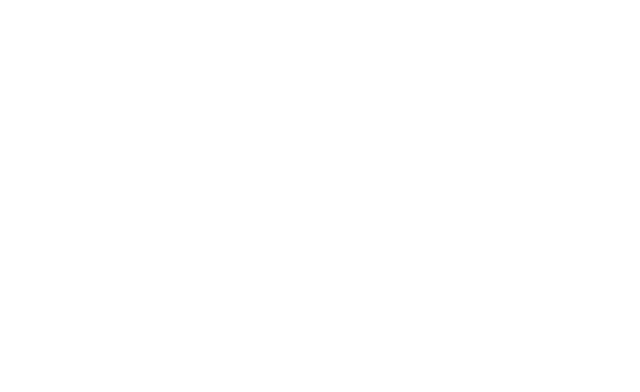
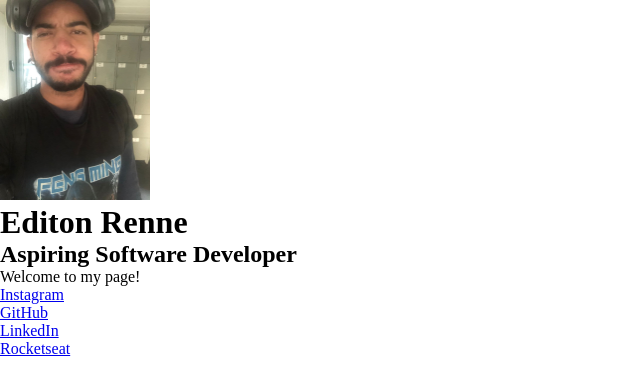
Before and after one commit to EditonR/linktree, a plain HTML site: page index.html in a window 1280 px wide. Shown: the whole page, without its empty margins (0-640 px from the left). Drawn offline with Linux system fonts and the light colour scheme.

Commit message:
Adicionando informações a body do projeto_parte1

```diff
--- a/index.html
+++ b/index.html
@@ -9,5 +9,18 @@
 </head>
 <body>
 
+  <img src="assets/picture_profile.jpeg" width="150" alt="Minha foto de perfil">
+  <h1>Editon Renne</h1>
+  <h2>Aspiring Software Developer</h2>
+  <p>Welcome to my page!</p>
+
+  <a href="https://www.instagram.com/eddieesqed/" target="_blank">Instagram</a><br>
+
+  <a href="https://github.com/EditonR" target="_blank">GitHub</a><br>
+
+  <a href="https://www.linkedin.com/in/editon-renne-pereira-da-silva-016196251/" target="_blank"> LinkedIn</a><br>
+
+
+  <a href="https://app.rocketseat.com.br/me/editon-renne-pereira-da-silva-00118" target="_blank"> Rocketseat</a>
 </body>
 </html>
--- a/style.css
+++ b/style.css
@@ -0,0 +1,3 @@
+* {
+  margin: 0;
+}
```
Also changed, not shown: assets/picture_profile.jpeg (added).
